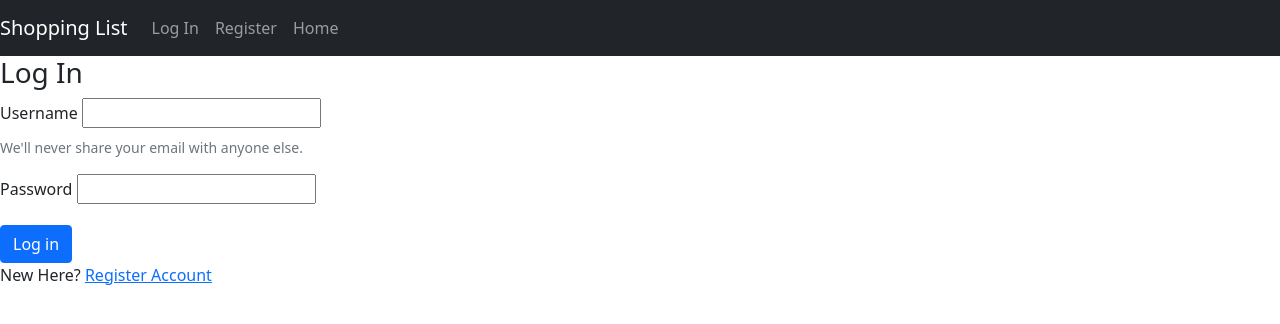
After one commit to aliclarke206/Shopping_List, a Flask app: page /login in a window 1280 px wide. The commit adds this page. Shown: the top 324 px of the page. Run offline with Flask 2, Linux system fonts and the light colour scheme; some libraries are stand-ins or nearby versions.

Commit message:
added login and register functionaity

```diff
--- a/app.py
+++ b/app.py
@@ -18,6 +18,7 @@ import requests
 from db import init_db_command
 from user import User
 
+from werkzeug.security import generate_password_hash, check_password_hash
 from flask_pymongo import PyMongo
 from bson.objectid import ObjectId
 if os.path.exists("env.py"):
@@ -41,6 +42,74 @@ mongo = PyMongo(app)
 def get_items():
     items = mongo.db.items.find()
     return render_template("items.html", items=items)
+
+
+@app.route("/register", methods=["GET", "POST"])
+def register():
+    if request.method == "POST":
+        # check if username already exists in db
+        existing_user = mongo.db.users.find_one(
+            {"username": request.form.get("username").lower()})
+
+        if existing_user:
+            flash("Username already exists")
+            return redirect(url_for("register"))
+
+        register = {
+            "username": request.form.get("username").lower(),
+            "password": generate_password_hash(request.form.get("password"))
+        }
+        mongo.db.users.insert_one(register)
+
+        # put the new user into 'session' cookie
+        session["user"] = request.form.get("username").lower()
+        flash("Registration Successful!")
+        return redirect(url_for("profile", username=session["user"]))
+
+    return render_template("register.html")
+
+
+
+@app.route("/login")
+def login():
+    if request.method == "POST":
+        # check if username exists in db
+        existing_user = mongo.db.users.find_one(
+            {"username": request.form.get("username").lower()})
+
+        if existing_user:
+            # ensure hashed password matches user input
+            if check_password_hash(
+                    existing_user["password"], request.form.get("password")):
+                        session["user"] = request.form.get("username").lower()
+                        flash("Welcome, {}".format(
+                            request.form.get("username")))
+                        return redirect(url_for(
+                            "profile", username=session["user"]))
+            else:
+                # invalid password match
+                flash("Incorrect Username and/or Password")
+                return redirect(url_for("login"))
+
+        else:
+            # username doesn't exist
+            flash("Incorrect Username and/or Password")
+            return redirect(url_for("login"))
+
+    return render_template("login.html")
+
+
+@app.route("/profile/<username>", methods=["GET", "POST"])
+def profile(username):
+    # grab the session user's username from db
+    username = mongo.db.users.find_one(
+        {"username": session["user"]})["username"]
+
+    if session["user"]:
+        return render_template("profile.html", username=username)
+
+    return redirect(url_for("login"))
+
 
 
 if __name__ == "__main__":
--- a/templates/base.html
+++ b/templates/base.html
@@ -24,10 +24,10 @@
         <div class="collapse navbar-collapse" id="collapsibleNavbar">
           <ul class="navbar-nav">
             <li class="nav-item">
-              <a class="nav-link" href="#">Log In</a>
+              <a class="nav-link" href="{{ url_for('login') }}">Log In</a>
             </li>
             <li class="nav-item">
-              <a class="nav-link" href="#">Register</a>
+              <a class="nav-link" href="{{ url_for('register') }}">Register</a>
             </li>
             <li class="nav-item">
               <a class="nav-link" href="{{ url_for('get_items') }}">Home</a>
--- a/templates/items.html
+++ b/templates/items.html
@@ -1,5 +1,6 @@
 {% extends "base.html" %}
 {% block content %}
+<h1>Shopping List</h1>
     {% for item in items %}
         {{ item.item_name }}<br>
         {{ item.list_name }}<br>
--- /dev/null
+++ b/templates/login.html
@@ -0,0 +1,29 @@
+{% extends "base.html" %}
+{% block content %}
+<h3 class="center-align">Log In</h3>
+
+<form method="POST" action="{{ url_for('login') }}">
+    <div class="mb-3">
+        <label for="username" class="form-label">Username</label>
+      <input id="username" name="username" type="text" minlength="5"
+                            maxlength="15" pattern="^[a-zA-Z0-9]{5,15}$" class="validate" required>
+      <div id="emailHelp" class="form-text">We'll never share your email with anyone else.</div>
+    </div>
+    <div class="mb-3">
+      <label for="password" class="form-label">Password</label>
+      <input id="password" name="password" type="password" minlength="5"
+      maxlength="15" pattern="^[a-zA-Z0-9]{5,15}$" class="validate" required>
+    </div>
+
+    <button type="submit" class="btn btn-primary">Log in</button>
+  </form>
+  <div class="row">
+    <div class="col s12">
+        <p class="center-align">
+            New Here?
+            <a href="{{ url_for('register') }}">Register Account</a>
+        </p>
+    </div>
+</div>
+
+{% endblock %}
```
Also changed, not shown: templates/profile.html (added, +13 -0 lines), templates/register.html (added, +30 -0 lines).
